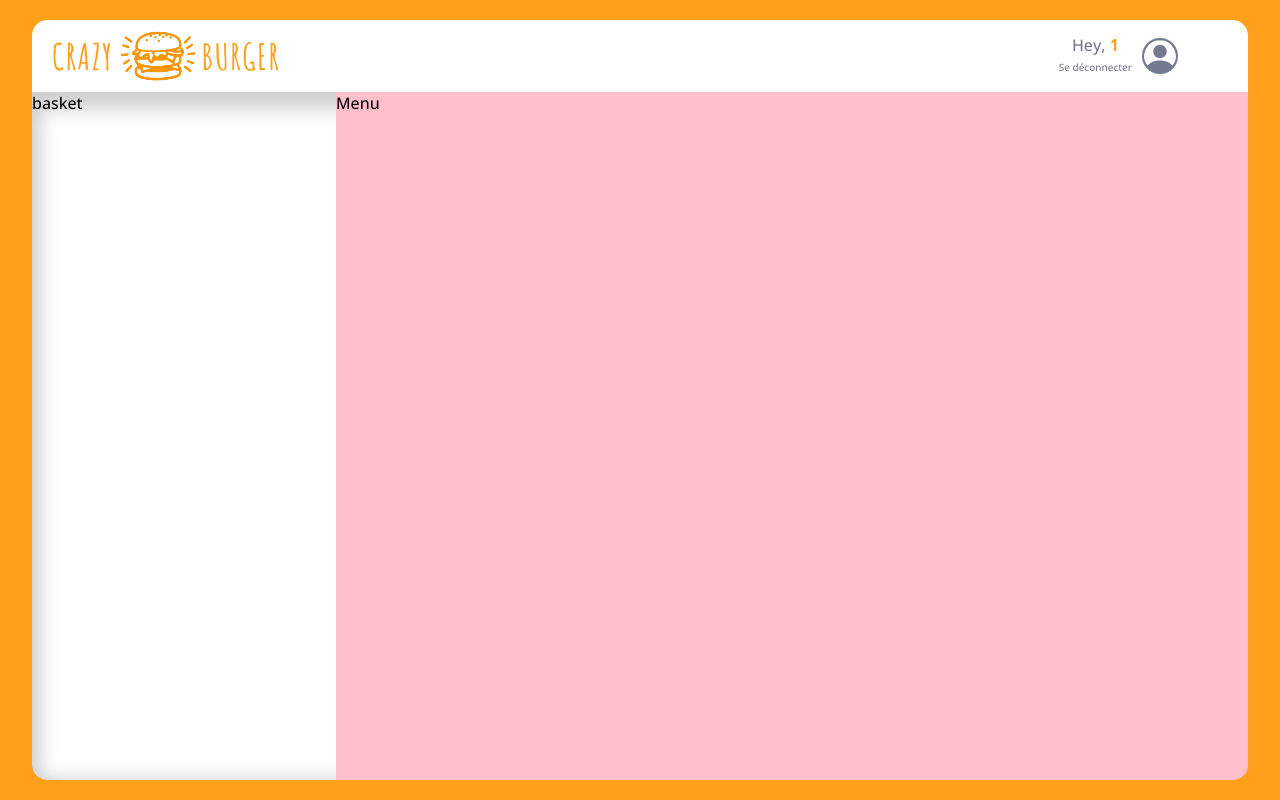
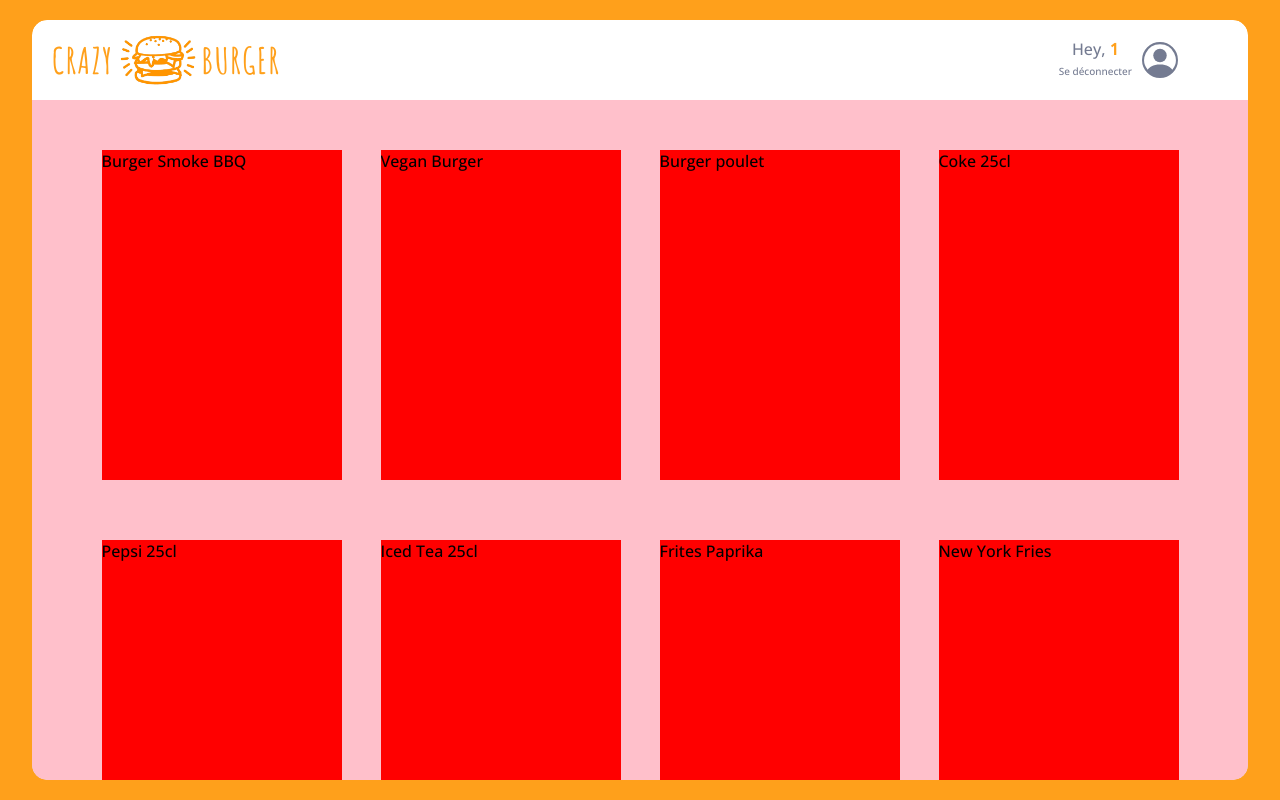
Before and after one commit to Samy572/burger-shop, a React (Vite) app: page /order/1 in a window 1280 px wide. Built offline with nearby package versions, Linux system fonts and the light colour scheme.

Commit message:
🚧 F05: OrderPage > Menu > Add grid layout

```diff
--- a/src/components/pages/order/Main/Main.jsx
+++ b/src/components/pages/order/Main/Main.jsx
@@ -1,26 +1,26 @@
 import styled from 'styled-components';
 import { theme } from '../../../../theme';
-import Basket from '../Main/Basket';
+// import Basket from '../Main/Basket';
 import Menu from '../Main/Menu';
 
 export default function Main() {
 	return (
 		<MainStyled>
-			<Basket />
+			{/* <Basket /> */}
 			<Menu />
 		</MainStyled>
 	);
 }
 
 const MainStyled = styled.div`
-	height: 95vh;
+	flex: 1;
 	background-color: ${theme.colors.white};
 	border-bottom-right-radius: ${theme.borderRadius.extraRound};
 	border-bottom-left-radius: ${theme.borderRadius.extraRound};
 	box-shadow: 0px 8px 20px 8px rgba(0, 0, 0, 0.2) inset;
 	display: grid;
-	grid-template-columns: 25% 1fr;
+	grid-template-columns: 1fr;
 
-	.basket {
-	}
+	/* .basket {
+	} */
 `;
--- a/src/components/pages/order/Main/Menu.jsx
+++ b/src/components/pages/order/Main/Menu.jsx
@@ -1,9 +1,35 @@
+import { useState } from 'react';
 import styled from 'styled-components';
+import { fakeMenu2 } from '../../../../data/fakeMenu';
 
 export default function Menu() {
-	return <MenuStyled>Menu</MenuStyled>;
+	const [menu, setmenu] = useState(fakeMenu2);
+
+	return (
+		<MenuStyled>
+			{menu.map((produit, i) => {
+				return (
+					<div key={i} className="produit">
+						{produit.title}
+					</div>
+				);
+			})}
+		</MenuStyled>
+	);
 }
 
 const MenuStyled = styled.div`
+	display: grid;
+	grid-template-columns: repeat(4, 1fr);
+	grid-row-gap: 60px;
 	background-color: pink;
+	overflow-y: scroll;
+	padding: 50px 50px 150px;
+	justify-items: center;
+	flex-wrap: wrap;
+	.produit {
+		background-color: red;
+		height: 330px;
+		width: 240px;
+	}
 `;
```
